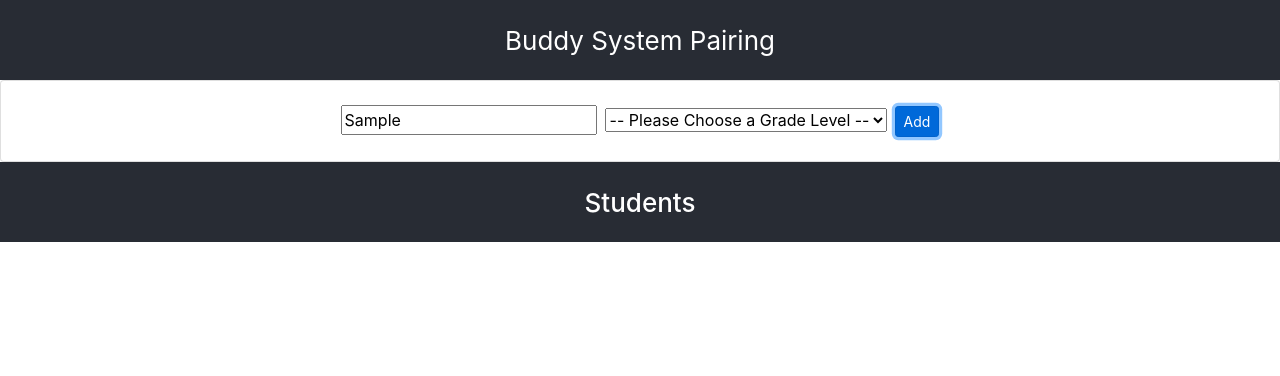
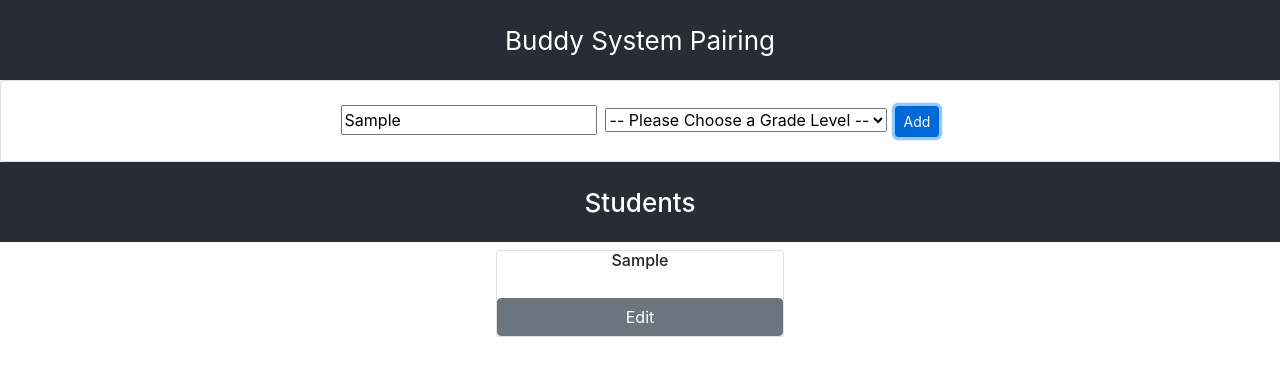
Before and after one commit to AyushSehgal/BuddyPairing, a React (Create React App) app: page / in a window 1280 px wide. Both pictures are taken after typing "Sample" into the empty fields and a click on the button "Add". Shown: the top 376 px of the page. Built offline with nearby package versions, Linux system fonts and the light colour scheme.

Commit message:
get data to display

```diff
--- a/src/components/Container.js
+++ b/src/components/Container.js
@@ -7,22 +7,29 @@ class Container extends Component {
   constructor() {
     super();
     this.getData = this.getData.bind(this);
-    this.info = []; // will store all the data from student components
     this.state = {
       students: [],
     };
   }
 
   getData(data) {
-    this.info.push(data);
-    this.setState((prevState) => ({ students: prevState.students.push(data) }));
+    this.setState({ students: this.state.students.concat(data) });
   }
   render() {
     return (
       <div className="App">
         <Student callback={this.getData} />
         <h1>Students</h1>
-        {/* {console.log(this.state.students)} */}
+        {this.state.students.map((value, index) => (
+          <div key={index}>
+            <div className="card" style={{ width: "18rem", margin: "auto" }}>
+              <h6 className="card-title">{value.name}</h6>
+              <p className="card-text">{value.grade}</p>
+              <button className="btn btn-secondary btn-md">Edit</button>
+            </div>
+            <br />
+          </div>
+        ))}
       </div>
     );
   }
```
